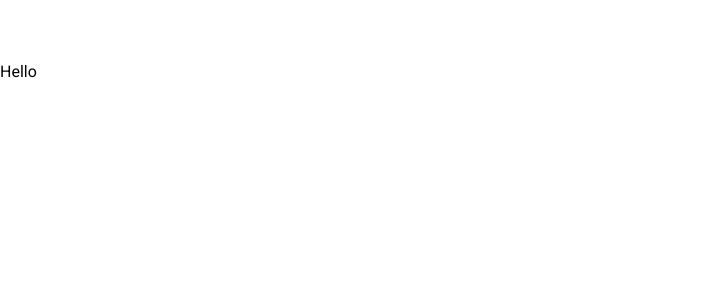
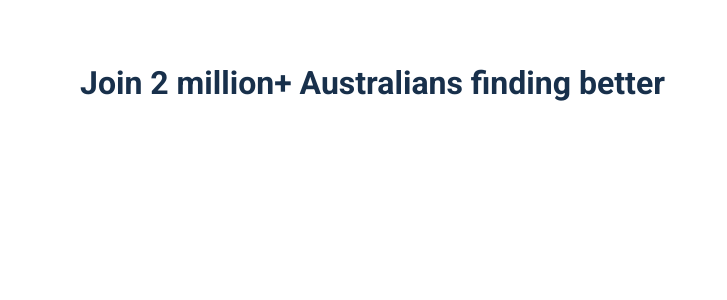
Before and after one commit to RauboLuk/finder_jse_lr, a React (Vite) app: page / in a window 1280 px wide. Shown: the top 300 px of the page, without its empty margins (0-727 px from the left). Built offline with nearby package versions, Linux system fonts and the light colour scheme.

Commit message:
feat: sectionHeader component

```diff
--- a/src/App.tsx
+++ b/src/App.tsx
@@ -1,8 +1,16 @@
 import "./App.css";
 import { Section } from "./components/Section/Section";
+import { SectionContainer } from "./components/SectionContainer/SectionContainer";
+import { SectionHeader } from "./components/SectionHeader/SectionHeader";
 
 function App() {
-  return <Section>Hello</Section>;
+  return (
+    <Section>
+      <SectionContainer>
+        <SectionHeader />
+      </SectionContainer>
+    </Section>
+  );
 }
 
 export default App;
--- /dev/null
+++ b/src/components/SectionHeader/SectionHeader.css
@@ -0,0 +1,13 @@
+.section__header {
+  color: #18304b;
+  font-size: 24px;
+  font-weight: 700;
+  line-height: 120%;
+  margin-bottom: 8px;
+}
+
+@media (min-width: 960px) {
+  .section__header {
+    font-size: 32px;
+  }
+}
--- /dev/null
+++ b/src/components/SectionHeader/SectionHeader.tsx
@@ -0,0 +1,11 @@
+import "./SectionHeader.css";
+
+const SectionHeader = () => {
+  return (
+    <div className="section__header">
+      Join 2 million+ Australians finding better
+    </div>
+  );
+};
+
+export { SectionHeader };
```
